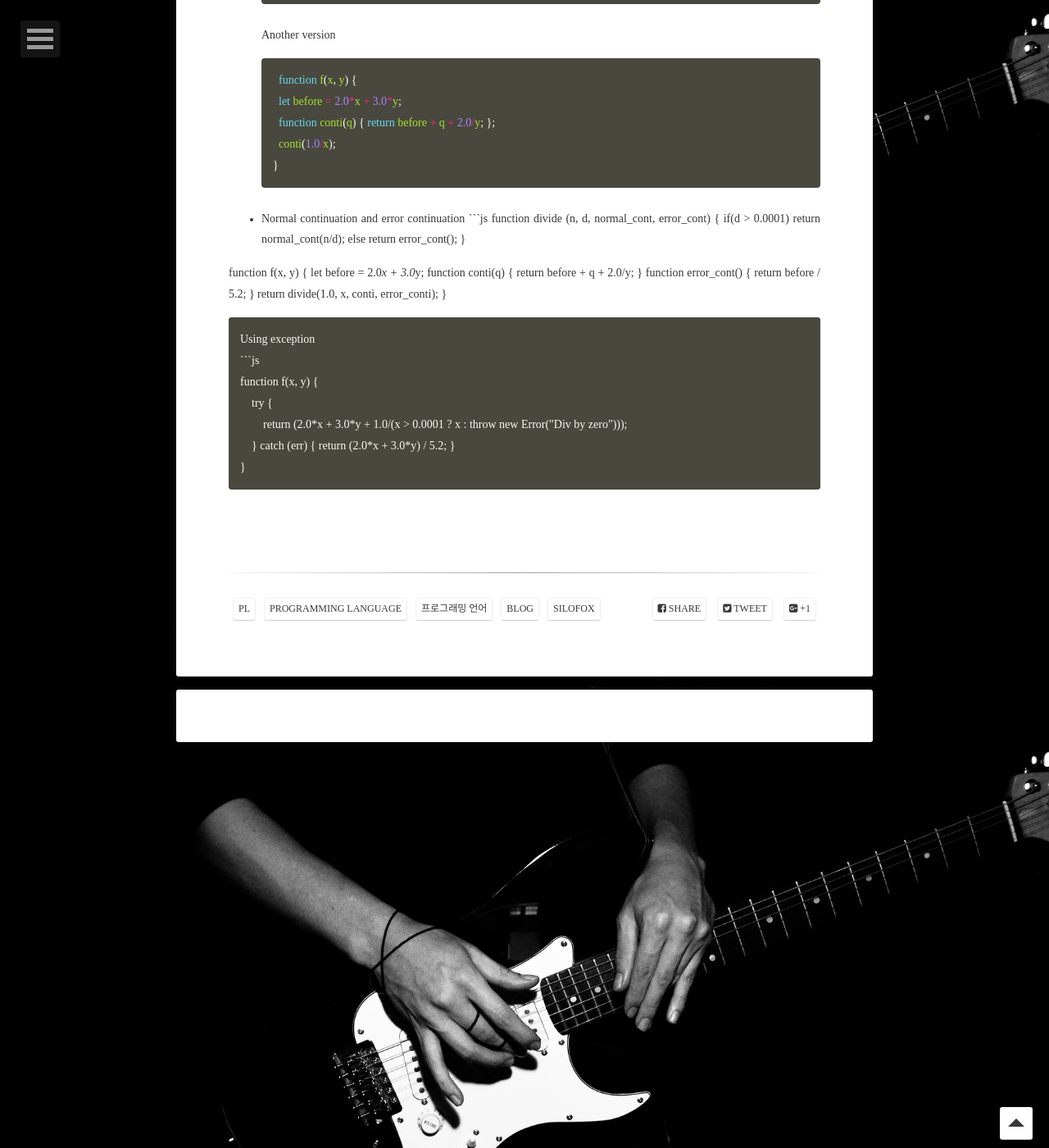
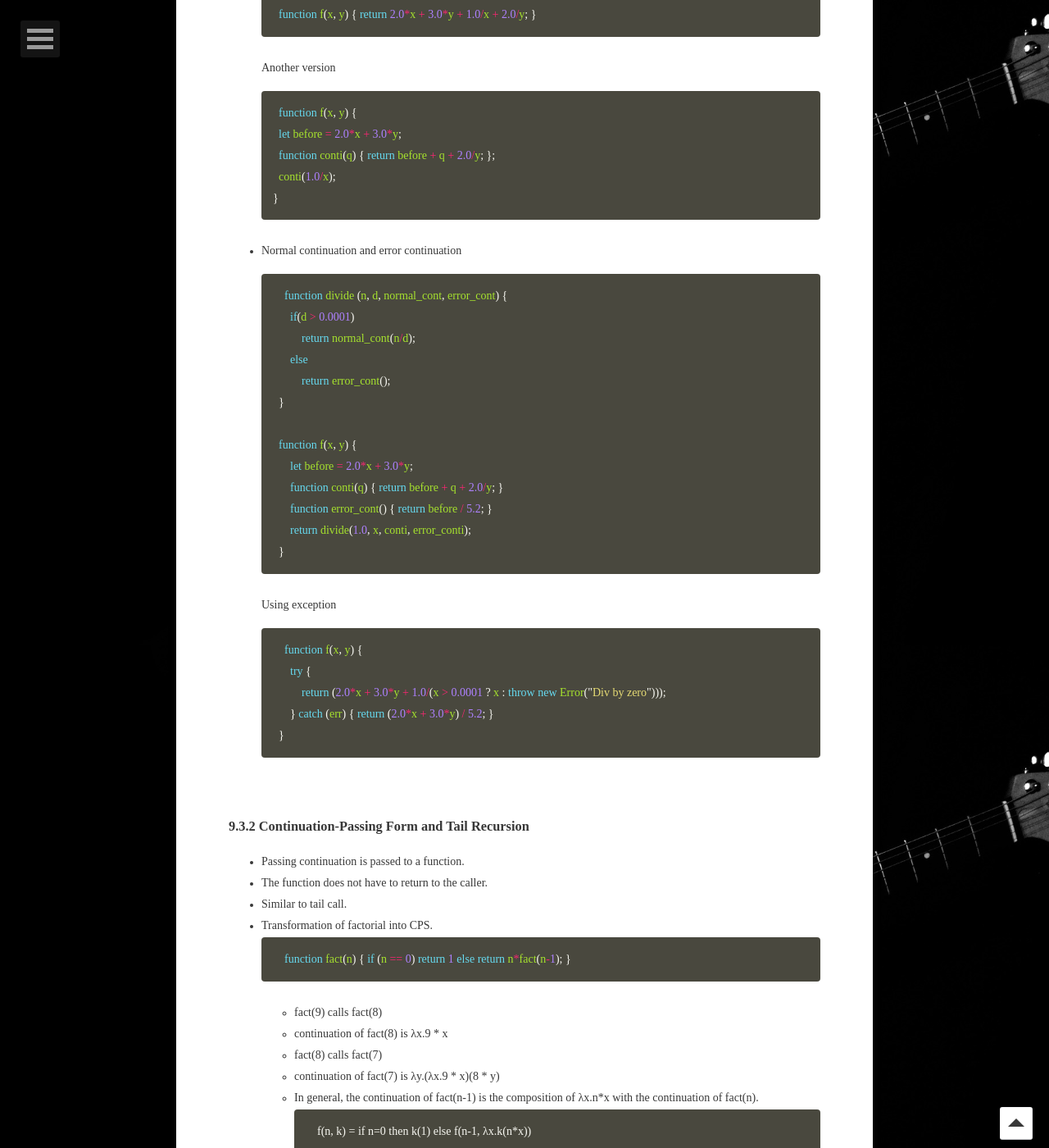
Before and after one commit to siloFoX/siloFoX.github.io, a Jekyll site: the page built from _posts/2020-06-20-programming-language-final-exam-study-1.md, in a window 1280 px wide and 1400 px high, scrolled down 10913 px. Shown: the whole window at 82% size. Built offline with Jekyll 4.4.1, drawn with Linux system fonts in a browser that asks for light colours; some web fonts are replaced; comment, search, counter and statistics services are not loaded; some of the changed text lies outside the part shown.

Commit message:
Post PL 1 ver1.0 && Set develop's URL

````diff
--- a/_config.yml
+++ b/_config.yml
@@ -12,8 +12,8 @@ locale:             en_US
 # bundle exec jekyll serve
 
 # url
-url:                https://silofox.github.io/
-# url:                http://127.0.0.1:4000/
+# url:                https://silofox.github.io/
+url:                http://127.0.0.1:4000/
 
 # Jekyll
 permalink:          /:title/
--- a/_posts/2020-06-20-programming-language-final-exam-study-1.md
+++ b/_posts/2020-06-20-programming-language-final-exam-study-1.md
@@ -441,6 +441,8 @@ e1 and e2 should have type int.
 - Continuation-passing-style
 - Guy Steele and Gerald Sussman
 
+<br>
+
 ### 9.3.1 A Function Representing "The Rest of the Program"
 
 - What is the continuation of 1.0/y?
@@ -457,28 +459,132 @@ function f(x, y) {
 ```
 
 - Normal continuation and error continuation
+
+    ```js
+    function divide (n, d, normal_cont, error_cont) {
+        if(d > 0.0001)
+            return normal_cont(n/d);
+        else
+            return error_cont();
+    }
+
+    function f(x, y) {
+        let before = 2.0*x + 3.0*y;
+        function conti(q) { return before + q + 2.0/y; }
+        function error_cont() { return before / 5.2; }
+        return divide(1.0, x, conti, error_conti);
+    }
+    ```
+    Using exception
+    ```js
+    function f(x, y) {
+        try {
+            return (2.0*x + 3.0*y + 1.0/(x > 0.0001 ? x : throw new Error("Div by zero")));
+        } catch (err) { return (2.0*x + 3.0*y) / 5.2; }
+    }
+    ```
+
+<br>
+
+### 9.3.2 Continuation-Passing Form and Tail Recursion
+
+- Passing continuation is passed to a function.
+- The function does not have to return to the caller.
+- Similar to tail call.
+- Transformation of factorial into CPS.
+    ```js
+    function fact(n) { if (n == 0) return 1 else return n*fact(n-1); }
+    ```
+    - fact(9) calls fact(8)
+    - continuation of fact(8) is λx.9 * x
+    - fact(8) calls fact(7)
+    - continuation of fact(7) is λy.(λx.9 * x)(8 * y)
+    - In general, the continuation of fact(n-1) is the composition of λx.n*x with the continuation of fact(n).
+    ```
+    f(n, k) = if n=0 then k(1) else f(n-1, λx.k(n*x))
+    ```
+    Expanding f(3, λx.x)
+    ```
+    f(3, λx.x) = f(2, λy.((λx.x)(3*y)))
+               = f(1, λx.((λy.3*y)(2*x)))1
+               = 6
+    ```
+- Continuation and tail recursion
 ```js
-function divide (n, d, normal_cont, error_cont) {
-    if(d > 0.0001)
-        return normal_cont(n/d);
-    else
-        return error_cont();
-}
-
-function f(x, y) {
-    let before = 2.0*x + 3.0*y;
-    function conti(q) { return before + q + 2.0/y; }
-    function error_cont() { return before / 5.2; }
-    return divide(1.0, x, conti, error_conti);
+function fact(n) {
+    function f(n, k) {
+        if (n == 0) return k(1) else return f(n-1, x => k(n*x))
+    }
+    return f(n, (x) => x);
 }
 ```
-Using exception
+- Consider space requirement, and compare with the following
 ```js
-function f(x, y) {
-    try {
-        return (2.0*x + 3.0*y + 1.0/(x > 0.0001 ? x : throw new Error("Div by zero")));
-    } catch (err) { return (2.0*x + 3.0*y) / 5.2; }
+function fact(n) {
+    function f(n, k) {
+        if (n == 0) return k else return f(n-1, n*k)
+    };
+    return f(n, 1);
 }
 ```
 
 <br>
+
+## 9.4 Functions and Evaluation Order
+
+- Example
+```js
+function f(x, y) { ...x...y... }
+f(e1, e2);
+```
+
+- the value of y is necessary only if the value of x meets some condition
+- the evalution of e2 is expensive
+```js
+function fun(x, y) { ...x...Force(y)... }
+f(e1, Delay(e2));
+```
+
+- Two topics :
+    - Expressing Delay and Force in conventional programming languages
+
+    ```js
+    function Delay(e) { return () => e; }
+    function Force(e) { e(); }
+
+    function time_consuming(n) {
+        function tak(x, y, z) {
+            if (x <= y) return y;
+            else return tak(tak(x-1, y, z), tak(y-1, z, x), tak(z-1, x, y));
+        }
+        tak(3*n, 2*n, n)
+    }
+
+    function fib (n) {
+        if (n == 0 || n == 1) return 1;
+        else return fib(n-1) + fib(n-2);
+    }
+    function odd(n) { return (n mod 2) == 1; }
+    function f(x, y) { if odd(x) return 1 else fib(y()); }
+    f(fib(9), time_consuming(9));
+
+    function lazy_f (x, y) { if odd(x) return 1 else fib(y()); }
+    lazy_f(fib(9), () => time_consuming(9));
+    ```
+
+- If a delyed values is needed more than once... : transmission-by-need, put flag using properties
+
+    ```js
+    function Delay (e) { return { expr : () => e, val : undefined }; }
+    function force (d) {
+        let v = ev(d);
+        if(d.val == undefined) { d.val = v; }
+        return v;
+    }
+    function ev ({expr : e, val : s }) {
+        if (s == undefined) return e(); else return s;
+    }
+
+    let d = Delay(time_consuming(9));
+    force(d);
+    ```
````
